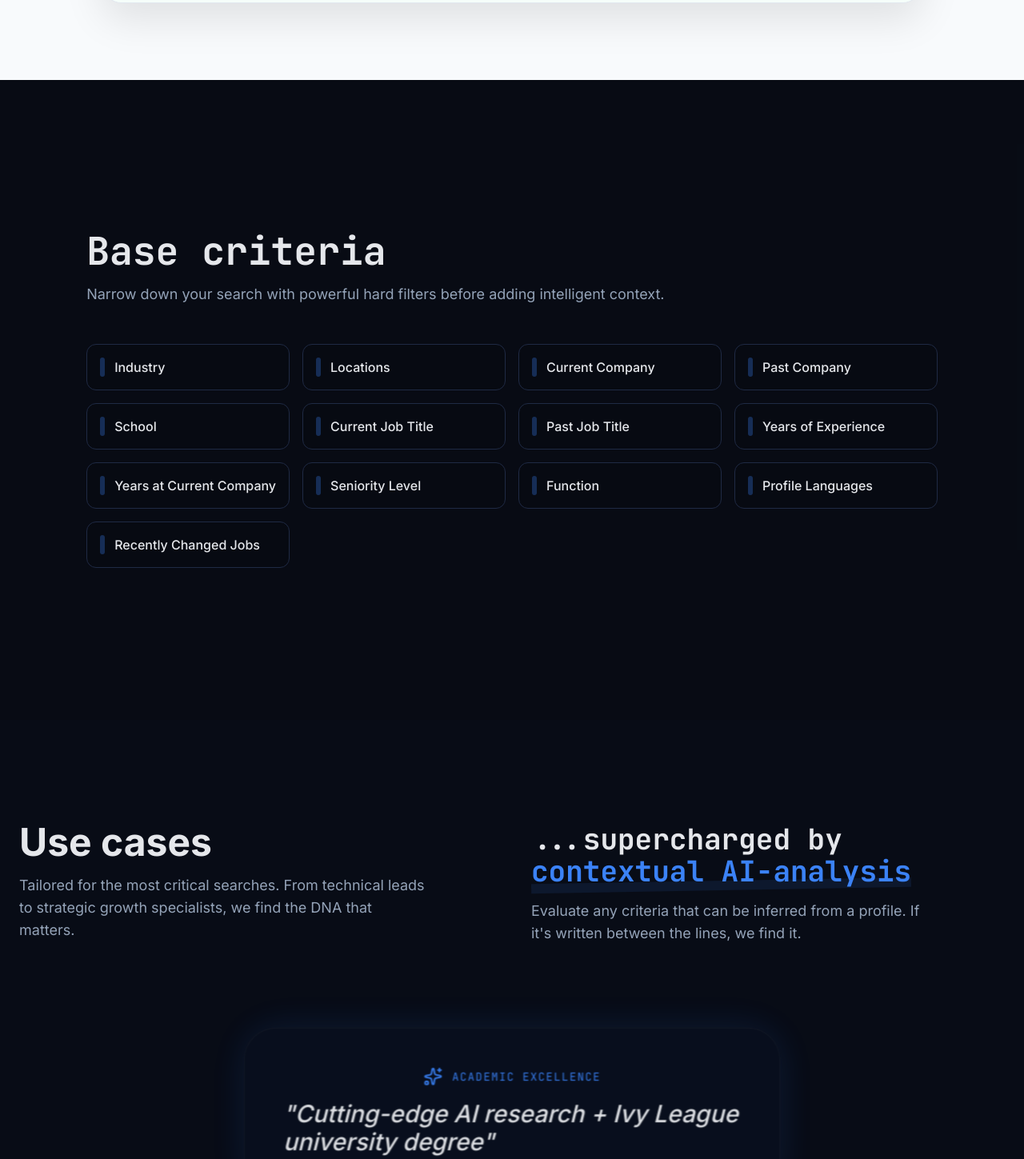
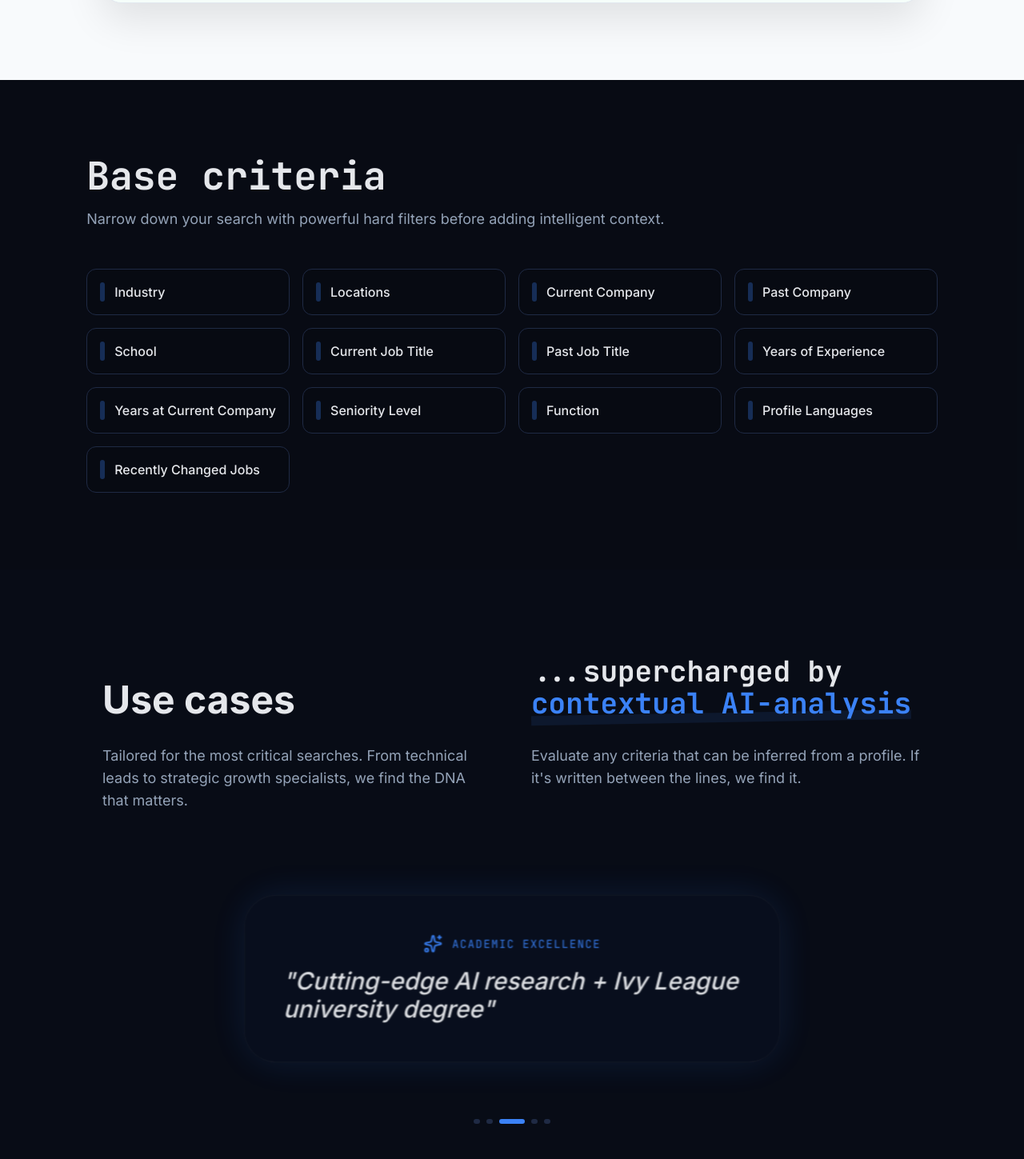
Before and after one commit to dbstepkin/copilotry, a Next.js app: page / in a window 1280 px wide. Shown: the part 2361-3810 px from the top of the page at 80% size. Built offline with nearby package versions, Linux system fonts and the light colour scheme.

Commit message:
feat: Add `ContextualAI` section with animated examples and `Filters` section for search criteria.

```diff
--- a/src/components/sections/ContextualAI.tsx
+++ b/src/components/sections/ContextualAI.tsx
@@ -41,27 +41,30 @@ export const ContextualAI = () => {
         <section className="min-h-screen flex flex-col justify-center py-24 px-6 relative overflow-hidden">
             <div className="absolute inset-0 bg-primary-blue/5 opacity-30" />
 
-            <div className="max-w-7xl mx-auto w-full relative z-10">
-                <div className="grid md:grid-cols-2 gap-12 mb-20 items-start text-left">
+            <div className="max-w-5xl mx-auto w-full relative z-10">
+                <div className="grid md:grid-cols-2 gap-12 mb-8 items-end">
                     <div className="space-y-4">
                         <h2 className="text-3xl md:text-5xl font-bold text-text-main">
                             Use cases
                         </h2>
-                        <p className="text-text-muted text-lg max-w-lg">
-                            Tailored for the most critical searches. From technical leads to strategic growth specialists, we find the DNA that matters.
-                        </p>
                     </div>
                     <div className="space-y-4">
                         <h2 className="text-3xl md:text-4xl font-bold font-mono leading-tight">
-                            ...supercharged by <span className="relative inline-block whitespace-nowrap">
-                                <span className="relative z-10 text-primary-blue">contextual AI-analysis</span>
+                            ...supercharged by <span className="relative inline-block text-primary-blue">
+                                contextual AI-analysis
                                 <span className="absolute -bottom-1 left-0 w-full h-3 bg-primary-blue/10 -rotate-1" />
                             </span>
                         </h2>
-                        <p className="text-text-muted text-lg max-w-lg">
-                            Evaluate any criteria that can be inferred from a profile. If it's written between the lines, we find it.
-                        </p>
                     </div>
+                </div>
+
+                <div className="grid md:grid-cols-2 gap-12 mb-20">
+                    <p className="text-text-muted text-lg max-w-lg">
+                        Tailored for the most critical searches. From technical leads to strategic growth specialists, we find the DNA that matters.
+                    </p>
+                    <p className="text-text-muted text-lg max-w-lg">
+                        Evaluate any criteria that can be inferred from a profile. If it's written between the lines, we find it.
+                    </p>
                 </div>
 
                 <div className="relative h-48 md:h-64 flex items-center justify-center">
--- a/src/components/sections/Filters.tsx
+++ b/src/components/sections/Filters.tsx
@@ -20,7 +20,7 @@ export const Filters = () => {
     ]
 
     return (
-        <section id="filters" className="min-h-screen flex flex-col justify-center py-24 px-6 bg-surface/20">
+        <section id="filters" className="min-h-[70vh] flex flex-col justify-center py-24 px-6 bg-surface/20">
             <div className="max-w-7xl mx-auto">
                 <div className="flex flex-col md:flex-row justify-between items-start gap-6 mb-12">
                     <div className="max-w-4xl">
```
